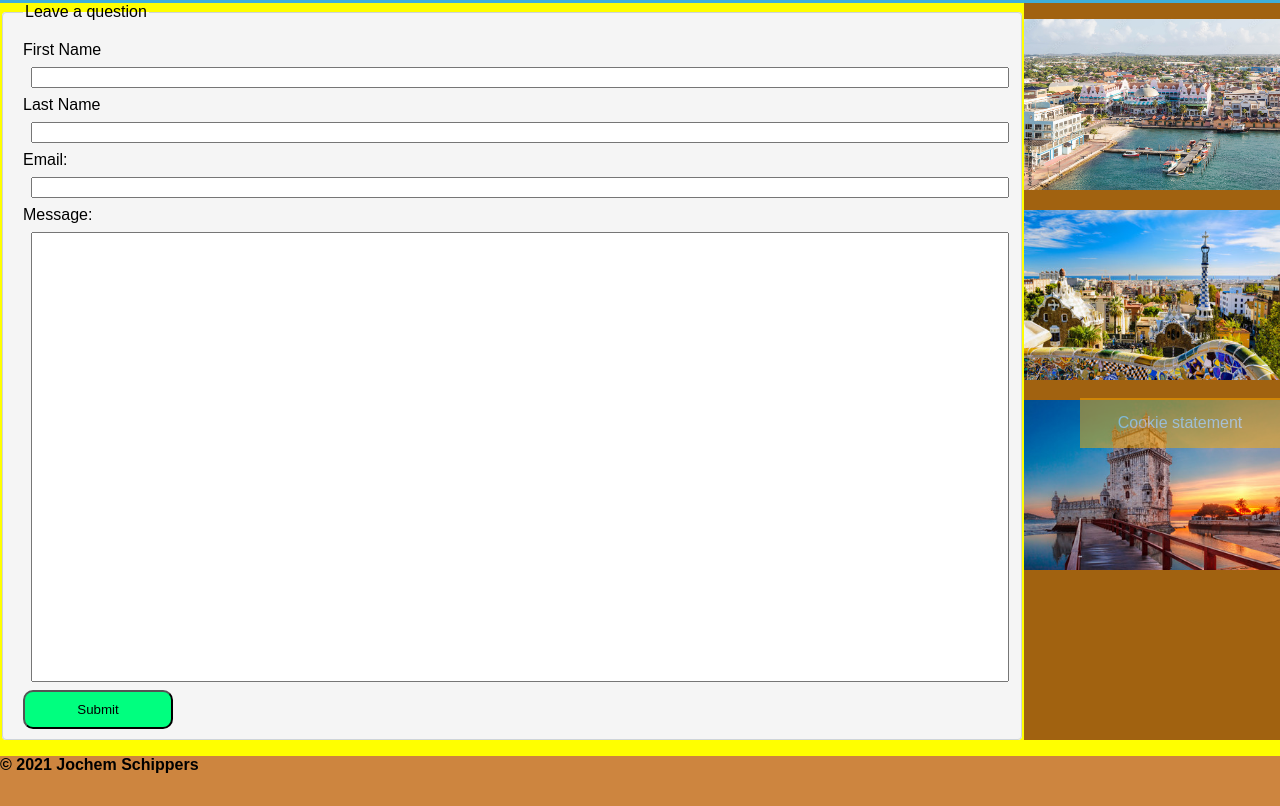
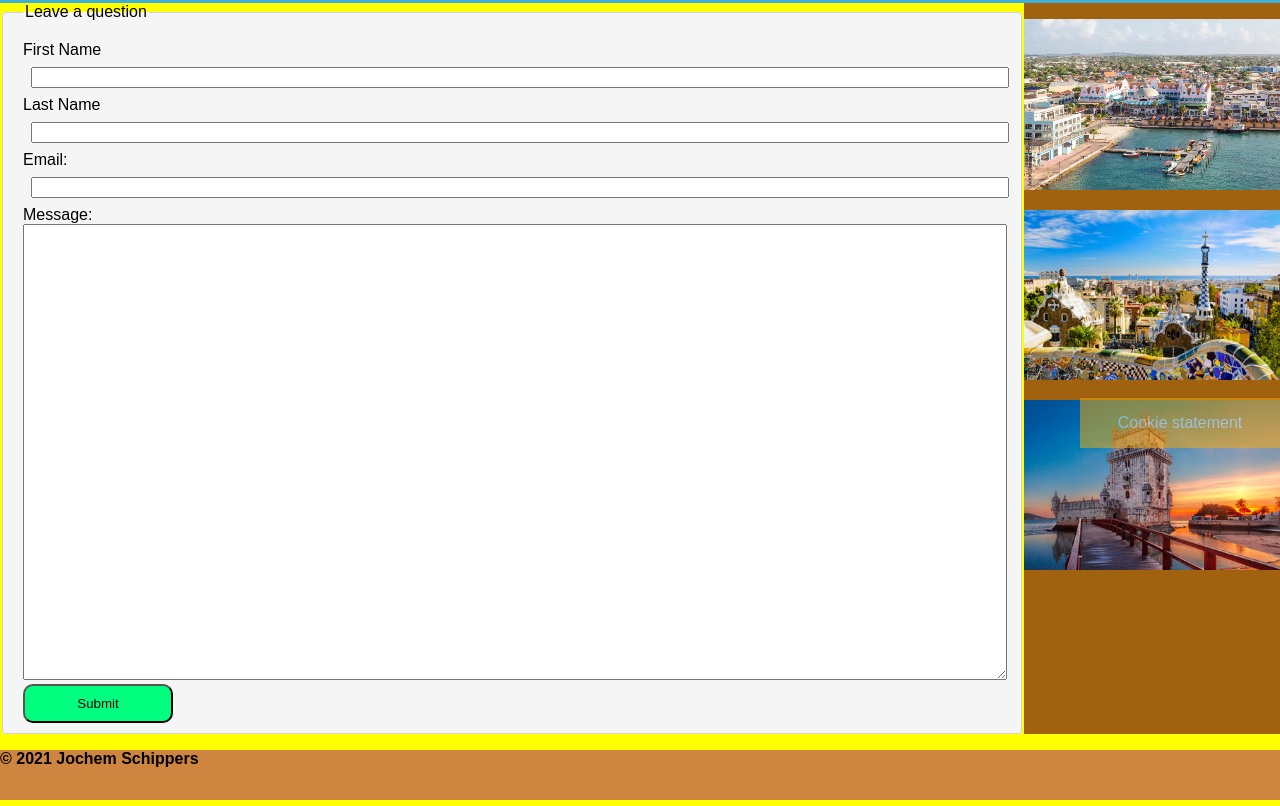
Before and after one commit to jochemschippers/finalassesment, a plain HTML site: page index.html final assessment/contact.html in a window 1280 px wide. Shown: the part 352-1158 px from the top of the page. Drawn offline with Linux system fonts and the light colour scheme.

Commit message:
Add files via upload

```diff
--- a/index.html final assessment/contact.html
+++ b/index.html final assessment/contact.html
@@ -52,7 +52,7 @@
                     <label id="lblemail">Email:</label>
                         <input type="text" name="email" id="email">
                     <label id="lblmessage">Message:</label>
-                        <input type="text" id="message" name="message">
+                        <textarea type="text" id="message" name="message"></textarea>
                     <input id="knop" type="submit" value="Submit">
                   </form>
             </fieldset>
--- a/index.html final assessment/css/style.css
+++ b/index.html final assessment/css/style.css
@@ -237,6 +237,7 @@ input[type=text], select {
 }
 #message{
     height: 335px;
+    width: 100%;
 }
 #knop{
     width: 150px;
```
Also changed, not shown: index.html final assessment/index.html (+2 -2 lines).
